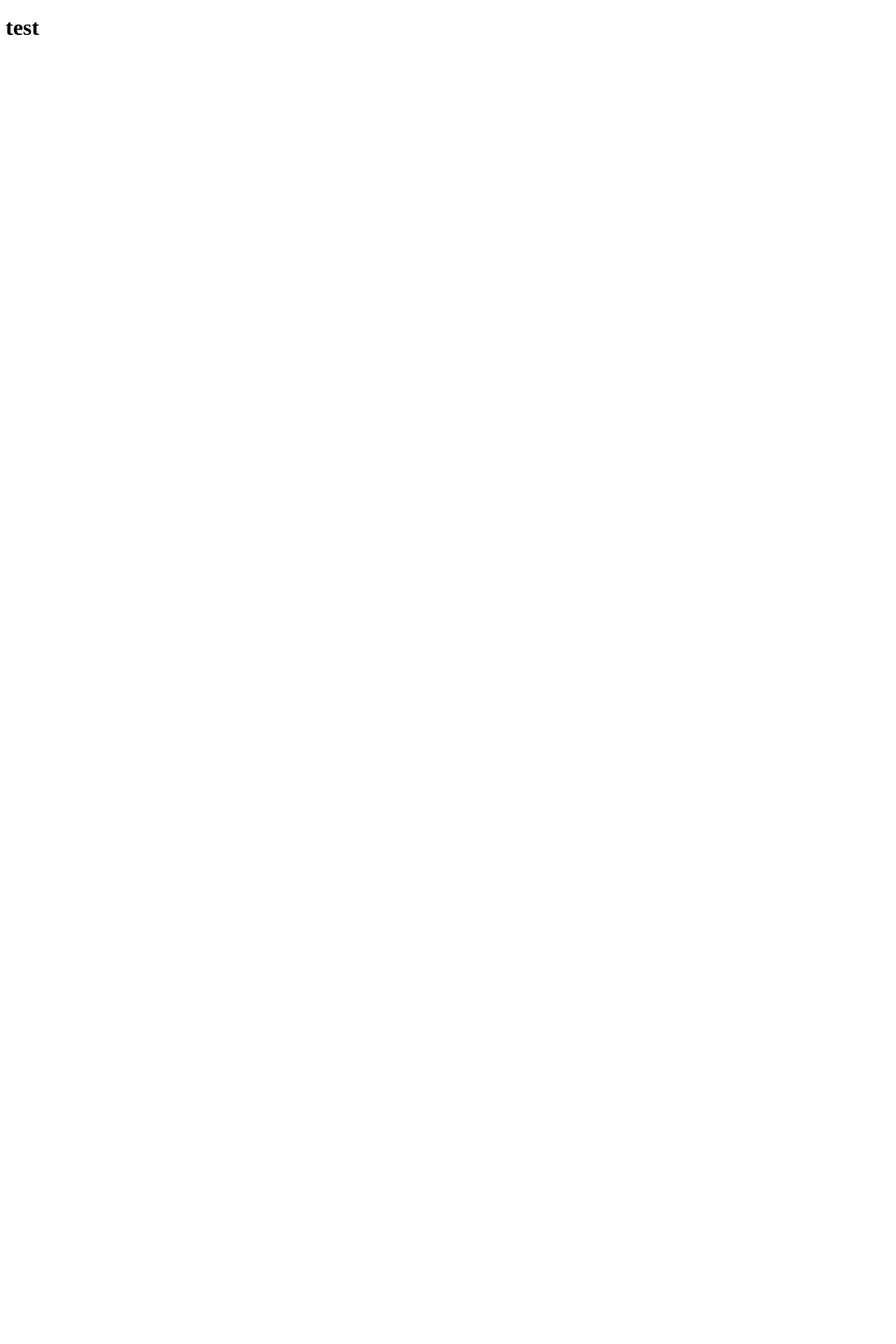
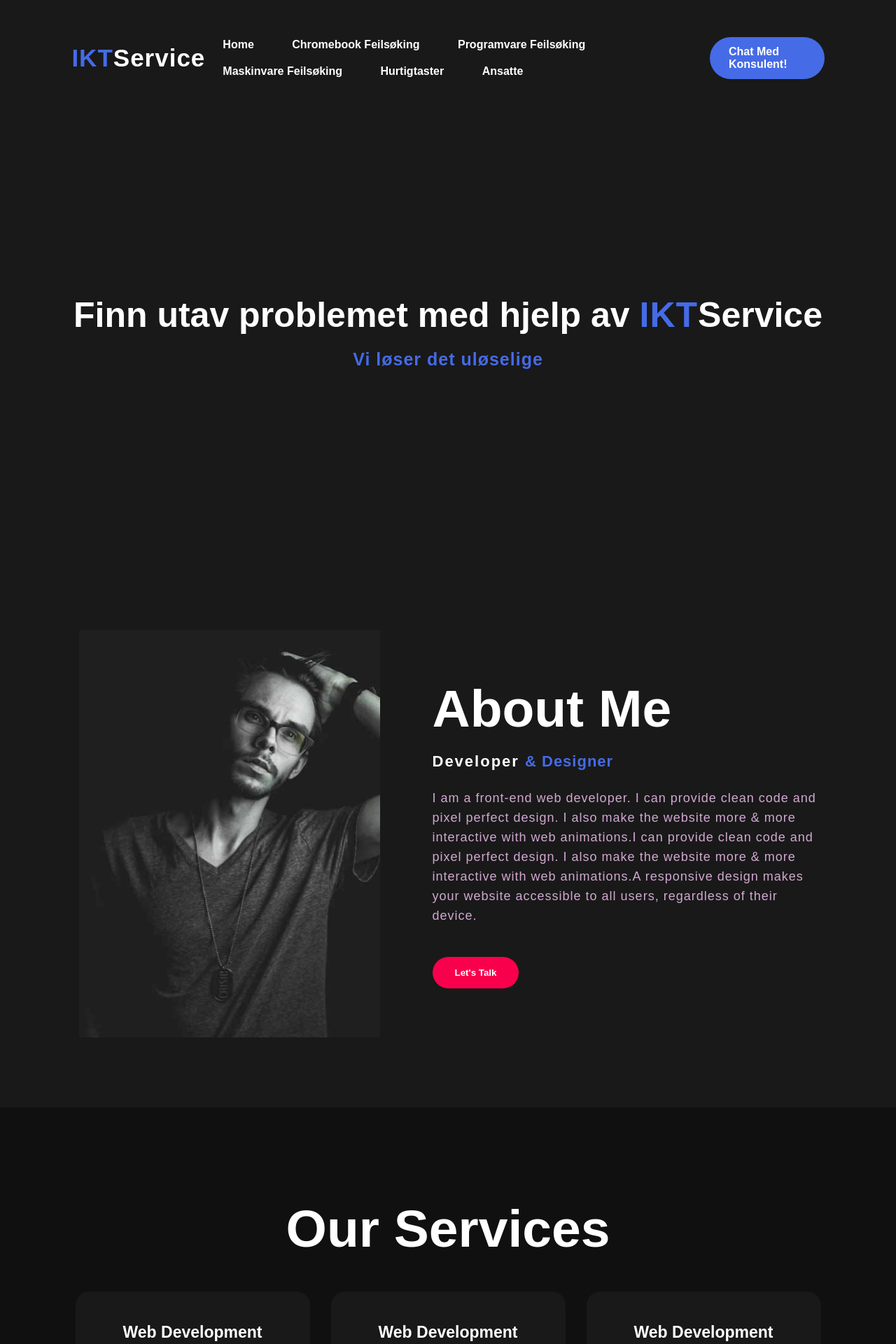
Before and after one commit to Tnobb/prosjektTVERFAGLIG, a Flask app: page /dokumentasjon in a window 1280 px wide. Before the commit the part shown is almost empty. Shown: the top 1920 px of the page at 70% size. Before the commit the page ends 50 px from the top, so only its background shows below. Run offline with Flask 2, Linux system fonts and the light colour scheme.

Commit message:
Big Update

```diff
--- a/app/templates/dokumentasjon.html
+++ b/app/templates/dokumentasjon.html
@@ -5,11 +5,109 @@
     <meta charset="UTF-8">
     <meta http-equiv="X-UA-Compatible" content="IE=edge">
     <meta name="viewport" content="width=device-width, initial-scale=1.0">
-    <title>Document</title>
+    <title>Home</title>
+    <link rel="stylesheet" href="{{ url_for('static', filename='css/stylesheet.css') }}">
 </head>
 
 <body>
-    <h1>test</h1>
+
+	<div class="hero">
+		<nav>
+			<h2 class="logo"><span>IKT</span>Service</h2>
+			<ul>
+				<li><a href="#">Home</a></li>
+				<li><a href="#">Chromebook Feilsøking</a></li>
+				<li><a href="#">Programvare Feilsøking</a></li>
+                <li><a href="#">Maskinvare Feilsøking</a></li>
+                <li><a href="#">Hurtigtaster</a></li>
+                <li><a href="#">Ansatte</a></li>
+			</ul>
+			<a href="#" class="btn">Chat Med Konsulent!</a>
+		</nav>
+
+		<div class="content">
+			<h1>Finn utav problemet med hjelp av <span>IKT</span>Service</h1>
+			<h3><span>Vi løser det uløselige</span></h3>
+		</div>
+	</div>
+
+	<!----About section start---->
+	<section class="about">
+		<div class="main">
+			<img src="{{ url_for('static', filename='media/main-img.png') }}">
+			<div class="about-text">
+				<h2>About Me</h2>
+				<h5>Developer <span>& Designer</span></h5>
+				<p>I am a front-end web developer. I can provide clean code and pixel perfect design. I also make the website more & more interactive with web animations.I can provide clean code and pixel perfect design. I also make the website more & more interactive with web animations.A responsive design makes your website accessible to all users, regardless of their device.</p>
+				<button type="button">Let's Talk</button>
+			</div>
+		</div>
+	</section>
+
+	<!-----service section start----------->
+	<div class="service">
+		<div class="title">
+			<h2>Our Services</h2>
+		</div>
+
+		<div class="box">
+			<div class="card">
+				<i class="fas fa-bars"></i>
+				<h5>Web Development</h5>
+				<div class="pra">
+					<p>Every website should be built with two primary goals: Firstly, it needs to work across all devices. Secondly, it needs to be fast as possible.</p>
+
+					<p style="text-align: center;">
+						<a class="button" href="#">Read More</a>
+					</p>
+				</div>
+			</div>
+
+			<div class="card">
+				<i class="far fa-user"></i>
+				<h5>Web Development</h5>
+				<div class="pra">
+					<p>Every website should be built with two primary goals: Firstly, it needs to work across all devices. Secondly, it needs to be fast as possible.</p>
+
+					<p style="text-align: center;">
+						<a class="button" href="#">Read More</a>
+					</p>
+				</div>
+			</div>
+
+			<div class="card">
+				<i class="far fa-bell"></i>
+				<h5>Web Development</h5>
+				<div class="pra">
+					<p>Every website should be built with two primary goals: Firstly, it needs to work across all devices. Secondly, it needs to be fast as possible.</p>
+
+					<p style="text-align: center;">
+						<a class="button" href="#">Read More</a>
+					</p>
+				</div>
+			</div>
+		</div>
+	</div>
+
+	<!------Contact Me------>
+	<div class="contact-me">
+		<p>Let Me Get You A Beautiful Website.</p>
+		<a class="button-two" href="#">Hire Me</a>
+	</div>
+
+	<!------footer start--------->
+	<footer>
+		<p>Tahmid Ahmed</p>
+		<p>For more HTML, CSS, and coding tutorial - please click on the link below to subscribe to my channel:</p>
+		<div class="social">
+			<a href="#"><i class="fab fa-facebook-f"></i></a>
+			<a href="#"><i class="fab fa-instagram"></i></a>
+			<a href="#"><i class="fab fa-dribbble"></i></a>
+		</div>
+		<p class="end">CopyRight By Tahmid Ahmed</p>
+	</footer>
 </body>
 
 </html>
+
+</html>
--- a/app/templates/index.html
+++ b/app/templates/index.html
@@ -16,7 +16,7 @@
 			<h2 class="logo"><span>IKT</span>Service</h2>
 			<ul>
 				<li><a href="#">Home</a></li>
-				<li><a href="dokumentasjon.html">Chromebook Feilsøking</a></li>
+				<li><a href="/dokumentasjon">Chromebook Feilsøking</a></li>
 				<li><a href="#">Programvare Feilsøking</a></li>
                 <li><a href="#">Maskinvare Feilsøking</a></li>
                 <li><a href="#">Hurtigtaster</a></li>
```
